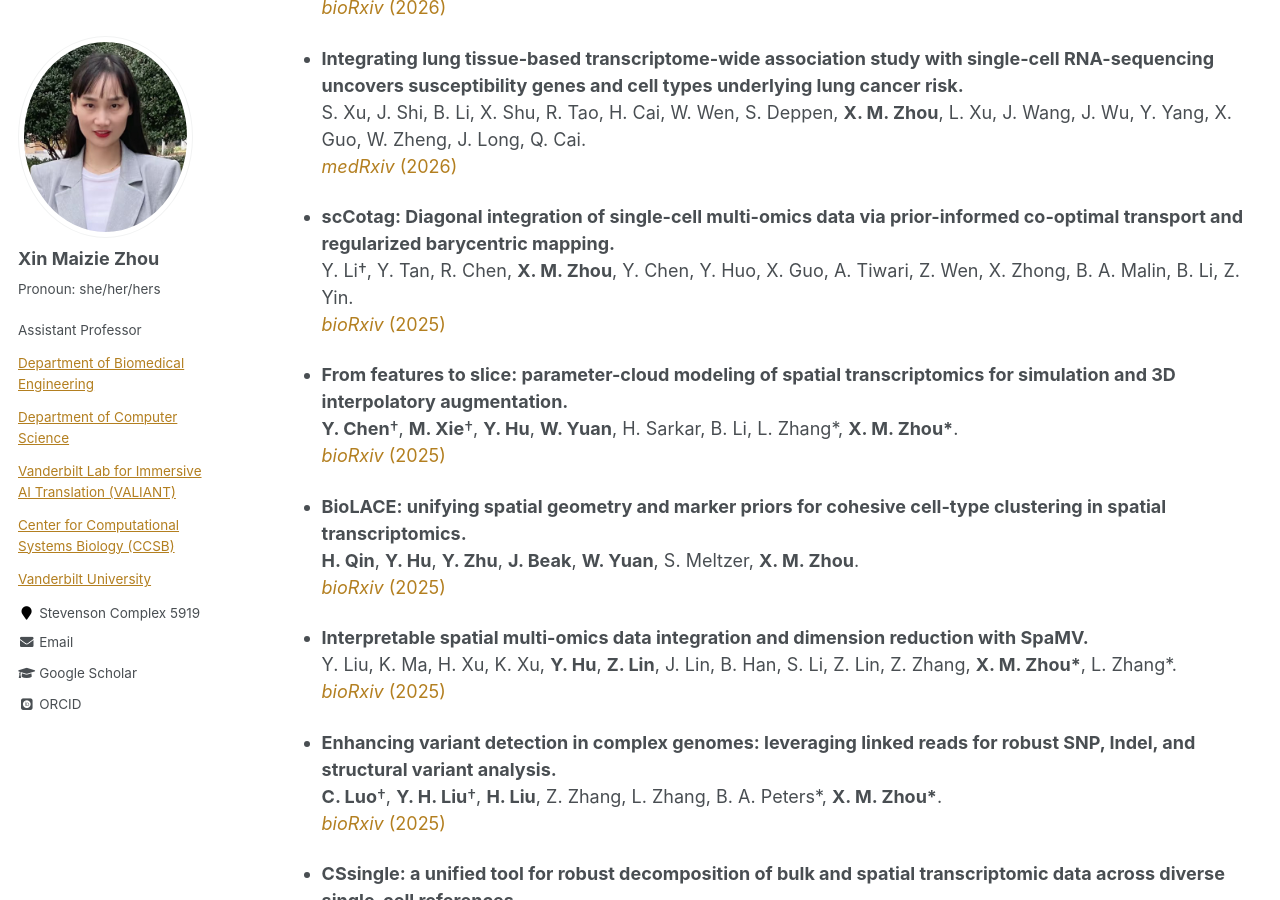
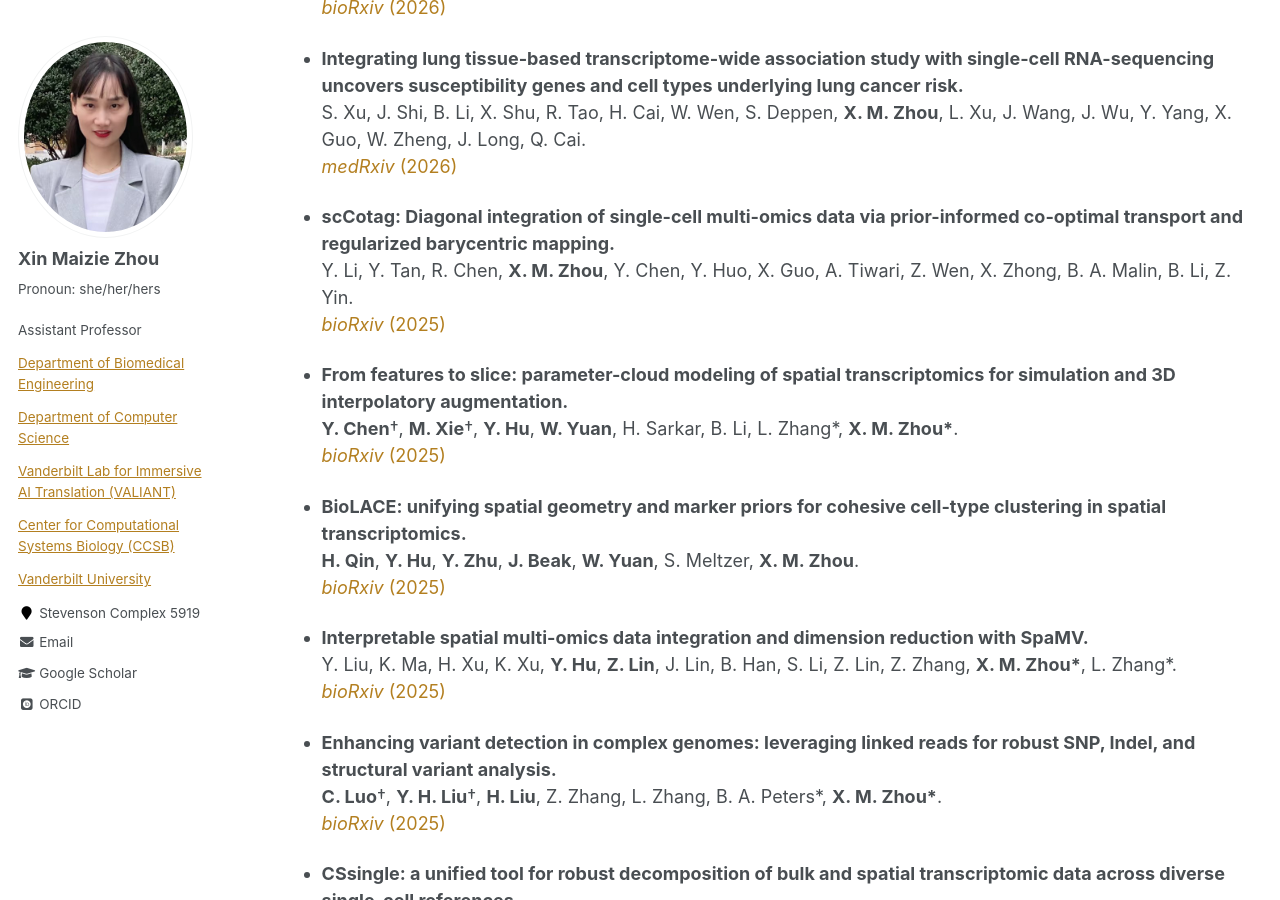
Before and after one commit to maiziezhoulab/Maiziezhoulab.github.io, a Jekyll site: the page built from _pages/publications.md, in a window 1280 px wide and 900 px high, scrolled down 600 px. Built offline with Jekyll 4.4.1, drawn with Linux system fonts in a browser that asks for light colours; some web fonts are replaced.

```diff
--- a/_pages/publications.md
+++ b/_pages/publications.md
@@ -37,7 +37,7 @@ used Xin Maizie Zhou (X. M. Zhou) for publications after 2022.
   [_medRxiv_ (2026)](https://www.medrxiv.org/content/10.64898/2026.03.19.26348840v1)
 
 - **scCotag: Diagonal integration of single-cell multi-omics data via prior-informed co-optimal transport and regularized barycentric mapping.**
-  Y. Li†, Y. Tan, R. Chen, **X. M. Zhou**, Y. Chen, Y. Huo, X. Guo, A. Tiwari, Z. Wen, X. Zhong, B. A. Malin, B. Li, Z. Yin.
+  Y. Li, Y. Tan, R. Chen, **X. M. Zhou**, Y. Chen, Y. Huo, X. Guo, A. Tiwari, Z. Wen, X. Zhong, B. A. Malin, B. Li, Z. Yin.
   [_bioRxiv_ (2025)](https://www.biorxiv.org/content/10.64898/2025.12.11.693589v1)
 
 - **From features to slice: parameter-cloud modeling of spatial transcriptomics for simulation and 3D interpolatory augmentation.**
```
